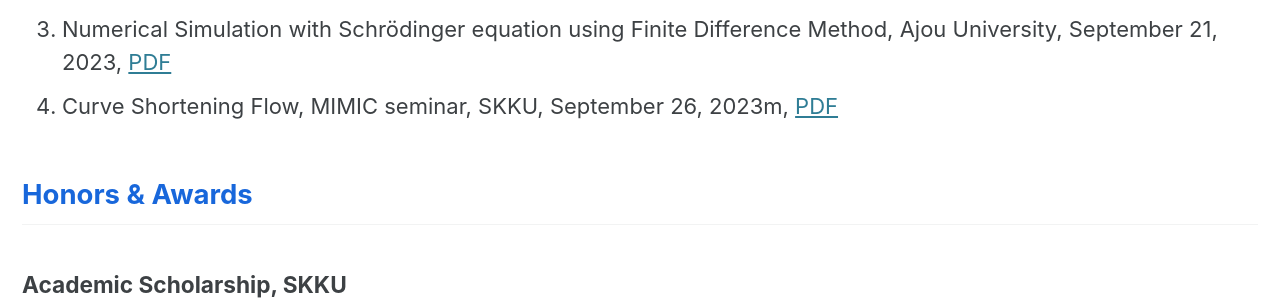
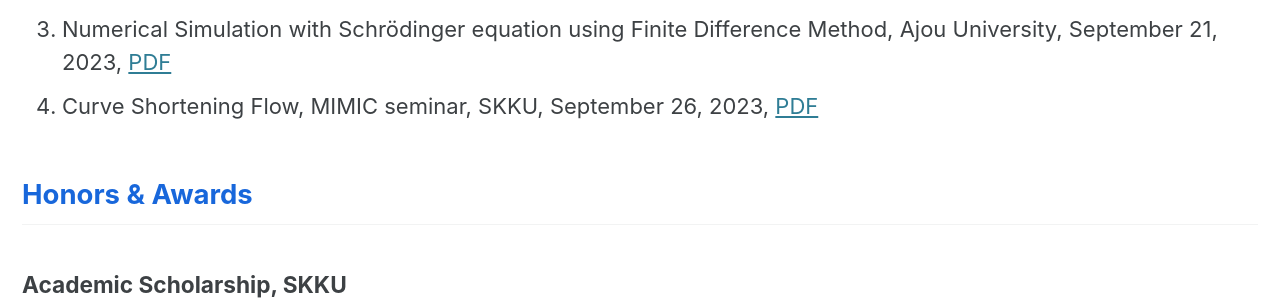
Before and after one commit to JaehoonYoo-byeolla/JaehoonYoo-byeolla.github.io, a Jekyll site: the page built from _pages/about.md, in a window 1280 px wide and 900 px high, scrolled down 1649 px. Shown: the part 167-467 px from the top of the window. Built offline with Jekyll 4.4.1, drawn with Linux system fonts in a browser that asks for light colours; cached includes are drawn as plain includes; formulas are drawn with MathJax 3.

Commit message:
Update about.md

```diff
--- a/_pages/about.md
+++ b/_pages/about.md
@@ -47,7 +47,7 @@ under the supervision of/ professor Seungwon Kim<br>
 1. Parallel Postulate and Non-Euclidean Geometry, MIMIC seminar, SKKU, March 13, 2023, [Youtube](https://youtu.be/GT07SxAlAYw), [PDF](../talk%20pdf/non-Euclidean.pdf)
 2. Jones Polynomial, MIMIC seminar, SKKU, May 28, 2023, [Youtube](https://youtu.be/HrZX18lCr-Y), [PDF](../talk%20pdf/Jones_Polynomial.pdf)
 3. Numerical Simulation with Schrödinger equation using Finite Difference Method, Ajou University, September 21, 2023, [PDF](../talk%20pdf/Ajou%20talk.pdf)
-3. Curve Shortening Flow, MIMIC seminar, SKKU, September 26, 2023m, [PDF](../talk%20pd/Curve_Shortening_Flow.pdf)
+3. Curve Shortening Flow, MIMIC seminar, SKKU, September 26, 2023, [PDF](../talk%20pdf/Curve_Shortening_Flow.pdf)
 
 <h2 style="color:#1867db">Honors & Awards</h2>
 
```
